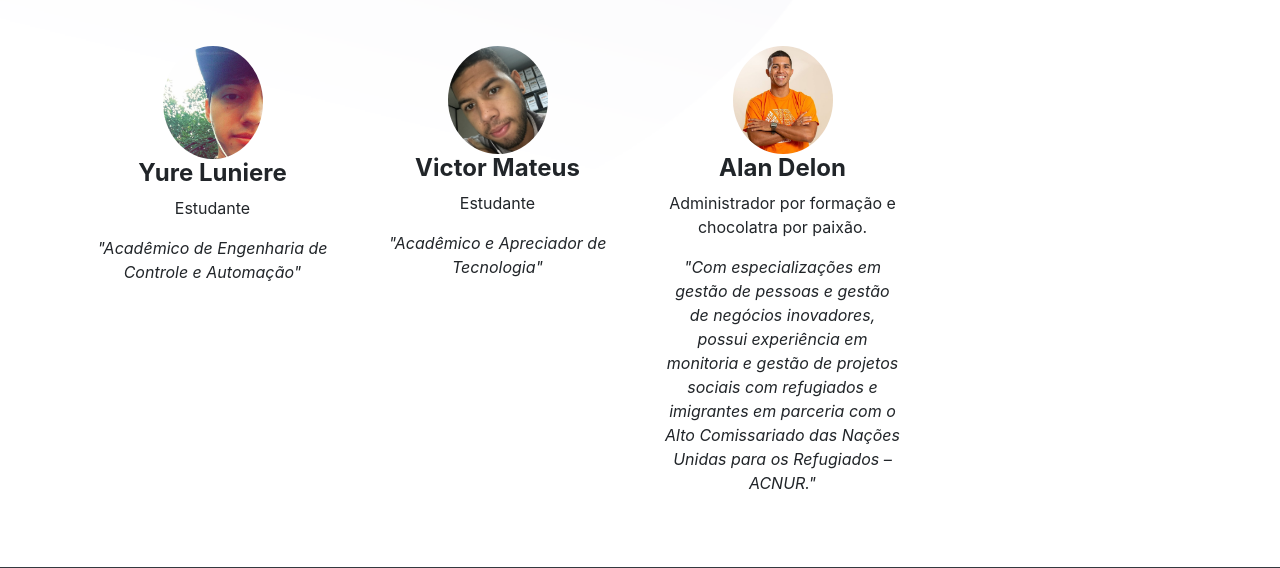
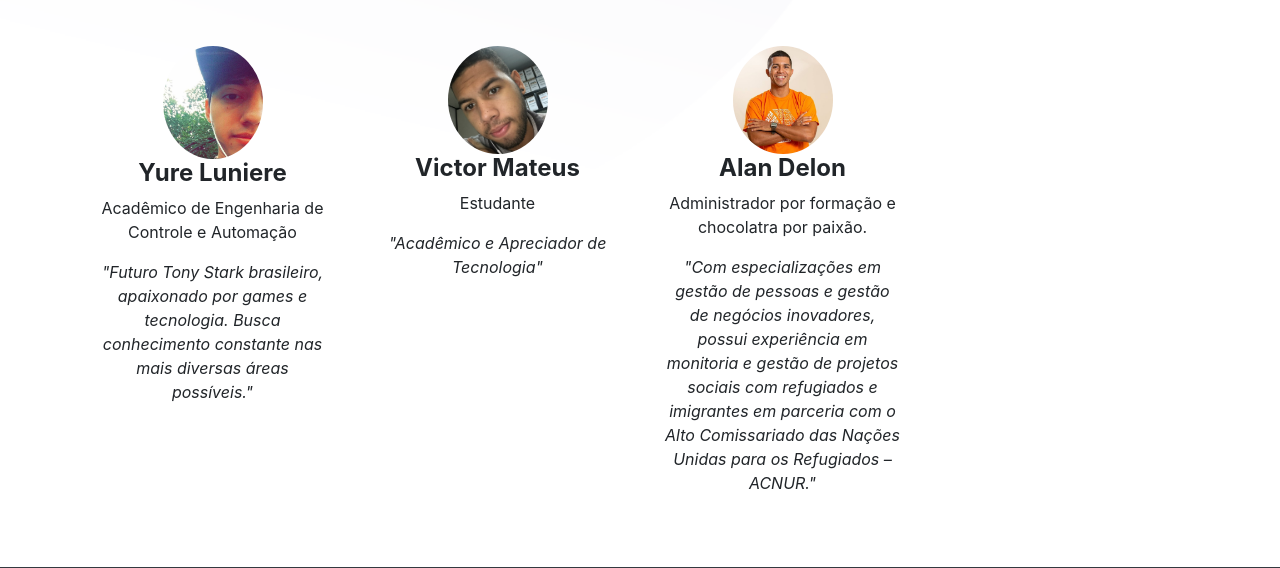
Before and after one commit to promessometrohackfest/promessometro, a PHP site: page /sobre in a window 1280 px wide. Shown: the part 986-1554 px from the top of the page. Run offline with PHP 8.4, Linux system fonts and the light colour scheme; some libraries are stand-ins or nearby versions.

Commit message:
Update sobre.php

```diff
--- a/pages/sobre.php
+++ b/pages/sobre.php
@@ -50,8 +50,8 @@
 
            <div class="col-lg-3 col-6 p-4"> <img class=" rounded-circle" src="equipe/yure.jpeg" width="100">
           <h4> <b>Yure Luniere</b> </h4>
-          <p>Estudante</p>
-          <p class="mb-0"> <i>"Acadêmico de Engenharia de Controle e Automação"</i> </p>
+          <p>Acadêmico de Engenharia de Controle e Automação</p>
+          <p class="mb-0"> <i>"Futuro Tony Stark brasileiro, apaixonado por games e tecnologia. Busca conhecimento constante nas mais diversas áreas possíveis."</i> </p>
         </div>
 
            <div class="col-lg-3 col-6 p-4"> <img class=" rounded-circle" src="equipe/victor.jpeg" width="100">
```
